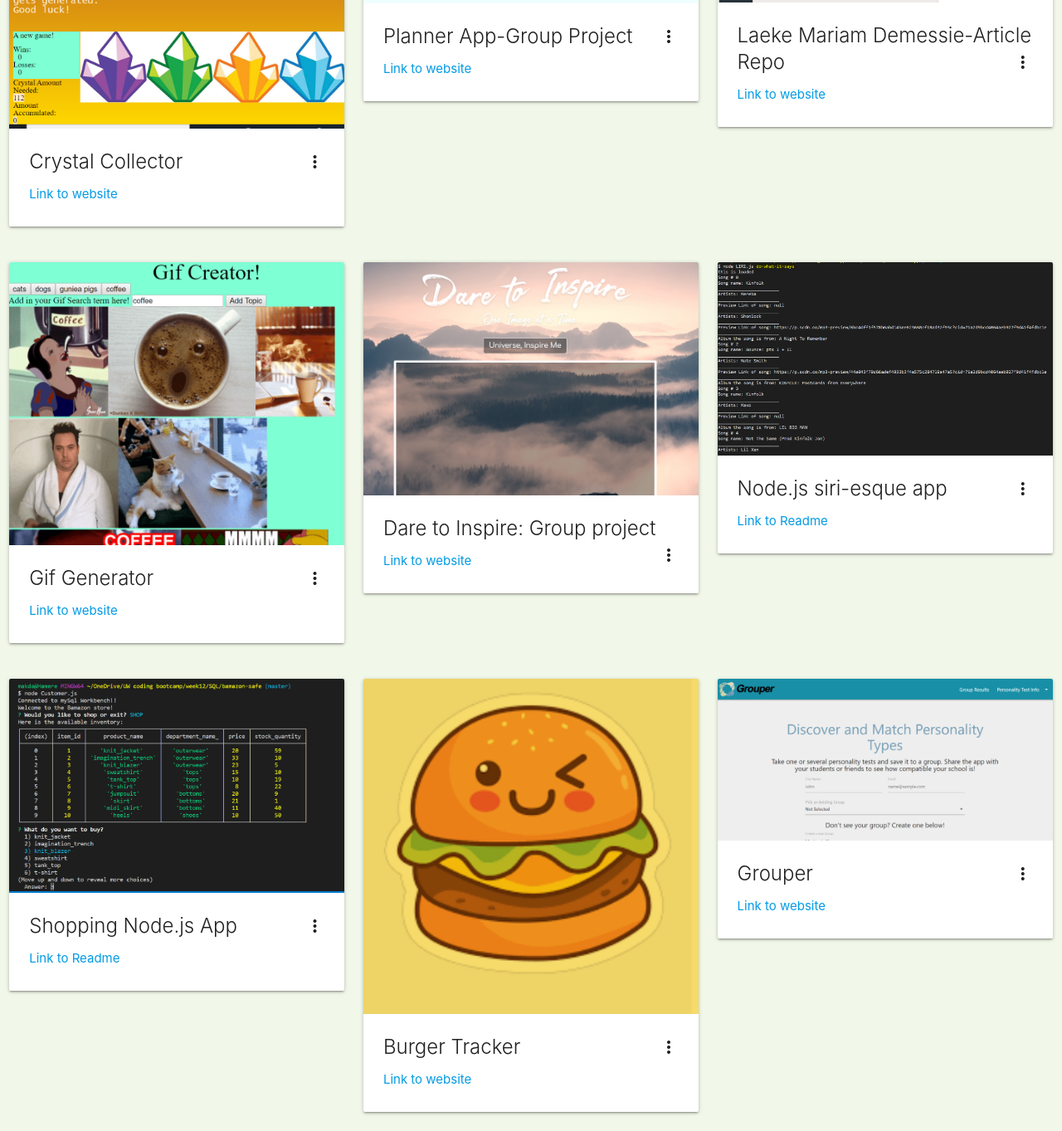
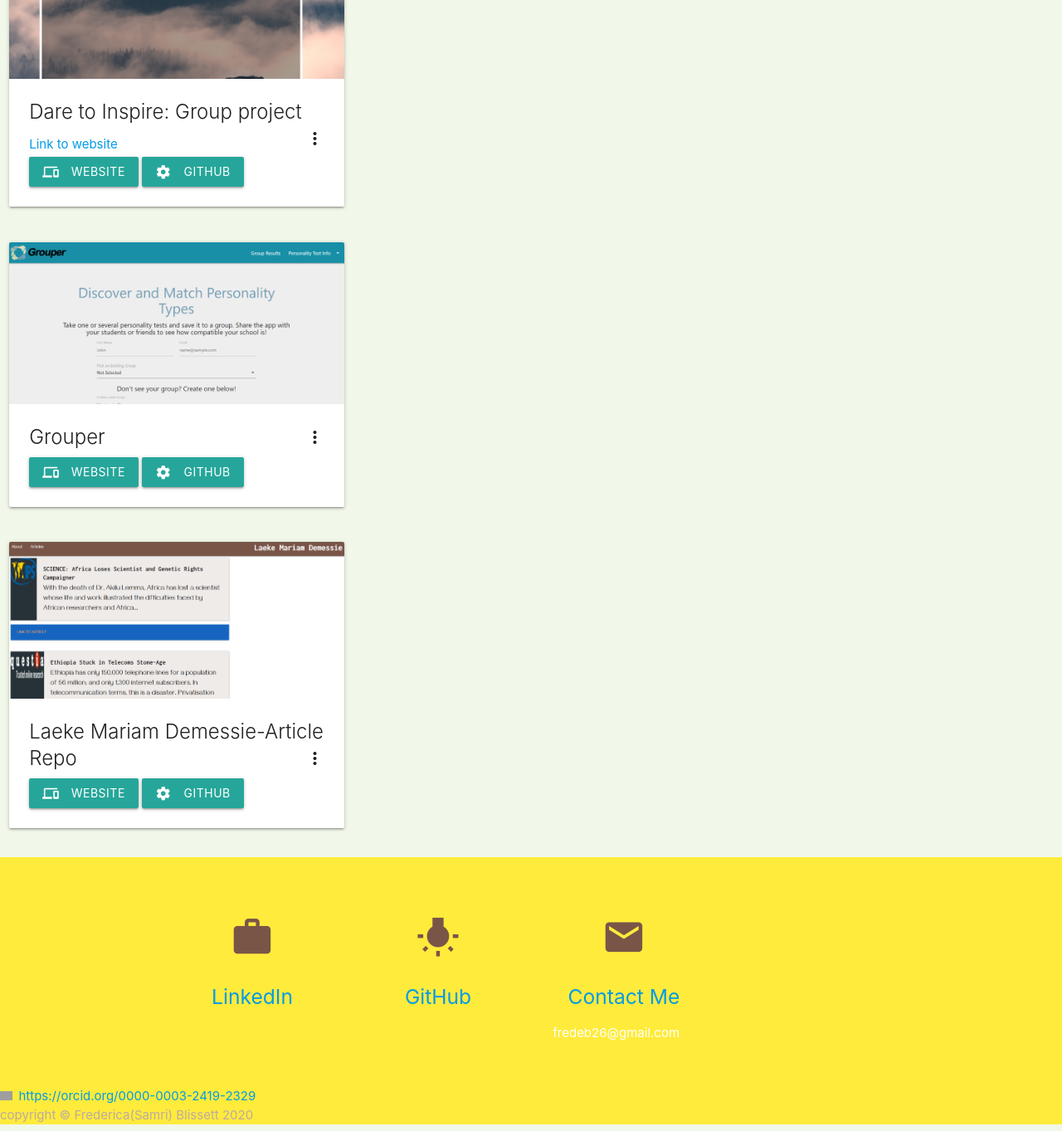
Before and after one commit to redricasa/materialize-portfolio, a plain HTML site: page projects.html in a window 1280 px wide. Shown: the part 637-2000 px from the top of the page at 83% size. Drawn offline with nearby package versions, Linux system fonts and the light colour scheme; grey boxes are pictures that could not be loaded; a script that the page names is missing.

```diff
--- a/projects.html
+++ b/projects.html
@@ -42,7 +42,7 @@
     <!-- PROJECTS start -->
     <div class="row">
       <!-- card reveal to clean up the UI/UX-->
-      <div class="col s12 m3 l4">
+      <!-- <div class="col s12 m3 l4">
         <div class="card">
           <div class="card-image waves-effect waves-block waves-light">
             <img class="activator" src="images/projects/crystals.PNG" alt= "cartoon crystals">
@@ -56,23 +56,25 @@
             <p>This Crystal Collector App randomlly assigned amount to each crystal and the goal is to get to the goal amount without going over. Technology Used include Jquery and HTML/CSS.</p>
           </div>
         </div>
-      </div>
+      </div> -->
       <div class="col s12 m3 l4">
         <div class="card">
           <div class="card-image waves-effect waves-block waves-light">
-            <img class="activator" src="images/projects/planner.png" alt="image of a planner page w/weather, fun quotes and gifs">
+            <img class="activator" src="images/projects/inspire.PNG" alt="sunrise over misty mountains">
           </div>
           <div class="card-content">
-            <span class="card-title activator grey-text text-darken-4">Planner App-Group Project<i class="material-icons right">more_vert</i></span>
-            <p><a href="https://samri-planner.herokuapp.com/FunPage" target="_blank">Link to website</a></p>
+            <span class="card-title activator grey-text text-darken-4">Dare to Inspire: Group project<i class="material-icons right">more_vert</i></span>
+            <p><a href="https://ga-cabrera.github.io/Inspire-Image-Creator/" target="_blank">Link to website</a></p>
+            <a href="https://ga-cabrera.github.io/Inspire-Image-Creator/" target="_blank" class="waves-effect waves-light btn"><i class="material-icons left">phonelink</i>Website</a>
+            <a href="https://github.com/redricasa/inspire" target="_blank" class="waves-effect waves-light btn"><i class="material-icons left">settings</i>Github</a>
           </div>
           <div class="card-reveal">
-            <span class="card-title grey-text text-darken-4">Planner App-Group Project<i class="material-icons right">close</i></span>
-            <p>This application will help you plan your day. It has a fun page that will display random gifs, jokes, the current weather in Seattle, WA and quotes from Kenye!</p>
+            <span class="card-title grey-text text-darken-4">Dare to Inspire: Group project<i class="material-icons right">close</i></span>
+            <p>This is the first group project I worked on where we created an image and quote generator. Technologies used include multiple API's with HTML/CSS</p>
           </div>
         </div>
       </div>
-      <div class="col s12 m3 l4">
+      <!-- <div class="col s12 m3 l4">
         <div class="card">
           <div class="card-image waves-effect waves-block waves-light">
             <img class="activator" src="images/projects/lmd.png" alt="laeke mariam demessie articles">
@@ -86,11 +88,11 @@
             <p>This website contains most of the articles that Laeke Mariam Demessie authored that are readily available online. It provides a way for Laeke to market his work in a convinient manner.</p>
           </div>
         </div>
-      </div>
+      </div> -->
     </div>
   <!-- end of 3 card row -->
     <div class="row">
-      <div class="col s12 m3 l4">
+      <!-- <div class="col s12 m3 l4">
         <div class="card">
           <div class="card-image waves-effect waves-block waves-light">
             <img class="activator" src="images/projects/gif.PNG" alt="multiple coffee related gifs">
@@ -104,23 +106,24 @@
             <p>I created an interactive app that generates gifs by tapping into the Giphy API using Ajax. Search any topic you desire and click on each image to still or animate it.</p>
           </div>
         </div>
-      </div>
-      <div class="col s12 m3 l4">
+      </div> -->
+      <div class="col s12 m4 l4">
         <div class="card">
           <div class="card-image waves-effect waves-block waves-light">
-            <img class="activator" src="images/projects/inspire.PNG" alt="sunrise over misty mountains">
+            <img class="activator" src="images/projects/grouper.png" alt="grouper website">
           </div>
           <div class="card-content">
-            <span class="card-title activator grey-text text-darken-4">Dare to Inspire: Group project<i class="material-icons right">more_vert</i></span>
-            <p><a href="https://ga-cabrera.github.io/Inspire-Image-Creator/" target="_blank">Link to website</a></p>
+            <span class="card-title activator grey-text text-darken-4">Grouper<i class="material-icons right">more_vert</i></span>
+            <a href="https://pure-meadow-76725.herokuapp.com/" target="_blank" class="waves-effect waves-light btn"><i class="material-icons left">phonelink</i>Website</a>
+            <a href="https://github.com/redricasa/Grouper" target="_blank" class="waves-effect waves-light btn"><i class="material-icons left">settings</i>Github</a>
           </div>
           <div class="card-reveal">
-            <span class="card-title grey-text text-darken-4">Dare to Inspire: Group project<i class="material-icons right">close</i></span>
-            <p>This is the first group project I worked on where we created an image and quote generator. Technologies used include multiple API's with HTML/CSS</p>
+            <span class="card-title grey-text text-darken-4">Grouper<i class="material-icons right">close</i></span>
+            <p>This Full Stack app is a group project that utilizes chai/Mocha testing, express-handlebars, mySql database, materialize CSS and much more to assist groups of people learn more about each others' personalities and working styles.</p>
           </div>
         </div>
       </div>
-      <div class="col s12 m3 l4">
+      <!-- <div class="col s12 m3 l4">
         <div class="card">
           <div class="card-image waves-effect waves-block waves-light">
             <img class="activator" src="images/projects/do_what_it_says.png" alt="node command line app image">
@@ -134,77 +137,31 @@
             <p>This app uses node to get commands from the user and generates output by linking to API's. LIRI will search Spotify for songs, Bands in Town for concerts, and OMDB for movies. LIRI node app is a Command Line Interface(CLI) application which takes in three arguments (process.argv). Technologies include moment js and Axios.</p>
           </div>
         </div>
-      </div>
+      </div> -->
     </div>
     <!-- end of 3 card row -->
+    <!-- START card row -->
     <div class="row">
       <div class="col s12 m3 l4">
         <div class="card">
           <div class="card-image waves-effect waves-block waves-light">
-            <img class="activator" src="images/projects/bamazon4.png" alt="node js command line app">
+            <img class="activator" src="images/projects/lmd.png" alt="laeke mariam demessie articles">
           </div>
           <div class="card-content">
-            <span class="card-title activator grey-text text-darken-4">Shopping Node.js App<i class="material-icons right">more_vert</i></span>
-            <p><a href="https://github.com/redricasa/bamazon-safe" target="_blank">Link to Readme</a></p>
+            <span class="card-title activator grey-text text-darken-4">Laeke Mariam Demessie-Article Repo<i class="material-icons right">more_vert</i></span>
+            <a href="https://laekemariamdemessie.com/" target="_blank" class="waves-effect waves-light btn"><i class="material-icons left">phonelink</i>Website</a>
+            <a href="https://github.com/sebass27/laekemariamdemessie" target="_blank" class="waves-effect waves-light btn"><i class="material-icons left">settings</i>Github</a>
           </div>
           <div class="card-reveal">
-            <span class="card-title grey-text text-darken-4">Card Title<i class="material-icons right">close</i></span>
-            <p>This is a node.js local application where you'll be building an inventory. The user will be able to purchase 1 or more items in an online store and get the cost and will see the inventory updated accordingly.</p>
-          </div>
-        </div>
-      </div>
-      <div class="col s12 m4 l4">
-        <div class="card">
-          <div class="card-image waves-effect waves-block waves-light">
-            <img class="activator" src="images/projects/burger.png" alt="cute burger icon">
-          </div>
-          <div class="card-content">
-            <span class="card-title activator grey-text text-darken-4">Burger Tracker<i class="material-icons right">more_vert</i></span>
-            <p><a href="https://warm-waters-07196.herokuapp.com/" target="_blank">Link to website</a></p>
-          </div>
-          <div class="card-reveal">
-            <span class="card-title grey-text text-darken-4">Burger Tracker<i class="material-icons right">close</i></span>
-            <p>The burger tracker updates a mySql database with what the user enters and the status of the item.Technologies used enclude express and Express-handlebars.</p>
-          </div>
-        </div>
-      </div>
-      <div class="col s12 m4 l4">
-        <div class="card">
-          <div class="card-image waves-effect waves-block waves-light">
-            <img class="activator" src="images/projects/grouper.png" alt="grouper website">
-          </div>
-          <div class="card-content">
-            <span class="card-title activator grey-text text-darken-4">Grouper<i class="material-icons right">more_vert</i></span>
-            <p><a href="https://pure-meadow-76725.herokuapp.com/" target="_blank">Link to website</a></p>
-          </div>
-          <div class="card-reveal">
-            <span class="card-title grey-text text-darken-4">Grouper<i class="material-icons right">close</i></span>
-            <p>This Full Stack app is a group project that utilizes chai/Mocha testing, express-handlebars, mySql database, materialize CSS and much more to assist groups of people learn more about each others' personalities and working styles.</p>
+            <span class="card-title grey-text text-darken-4">Laeke Mariam Demessie-Article Repo<i class="material-icons right">close</i></span>
+            <p>This website contains most of the articles that Laeke Mariam Demessie authored that are readily available online. It provides a way for Laeke to market his work in a convinient manner.</p>
           </div>
         </div>
       </div>
     </div>
-    <!-- end of 3 card row -->
-    <!-- start of 3 card row -->
-    <!-- <div class="row">
-      <div class="col s12 m4 l4">
-        <div class="card">
-          <div class="card-image waves-effect waves-block waves-light">
-            <img class="activator" src="images/projects/scraper.png" alt="map of africa">
-          </div>
-          <div class="card-content">
-            <span class="card-title activator grey-text text-darken-4">News Scraper<i class="material-icons right">more_vert</i></span>
-            <p><a href="https://morning-garden-18617.herokuapp.com/" target="_blank">Link to website</a></p>
-          </div>
-          <div class="card-reveal">
-            <span class="card-title grey-text text-darken-4">News Scraper<i class="material-icons right">close</i></span>
-            <p>This Full Stack app utilizes Cheerio, express-handlebars, MongoDB, Bootstrap CSS and much more to scrape the Africa Economic News outlet for the latest articles.</p>
-          </div>
-        </div>
-      </div>
-    </div> -->
-    <!-- end of 3 card row -->
+    <!-- END card row -->
     <!-- PROJECTS end -->
+    <!-- footer start -->
     <footer class="page-footer yellow">
       <!-- Contact Me section -->
       <div class="container">
@@ -239,7 +196,7 @@
                 <a href="mailto:fredeb26@gmail.com" target="_blank">
                 <h2 class="center brown-text"><i class="material-icons">mail</i></h2>
                 <h5 class="center">Contact Me</h5></a>
-                <p class="light">fredeb26@gmail.com</p>
+                <p class="text-darken-4">fredeb26@gmail.com</p>
               </div>
             </div>
           </div>
```
Also changed, not shown: resume.html (+1 -0 lines), 1 other file.
